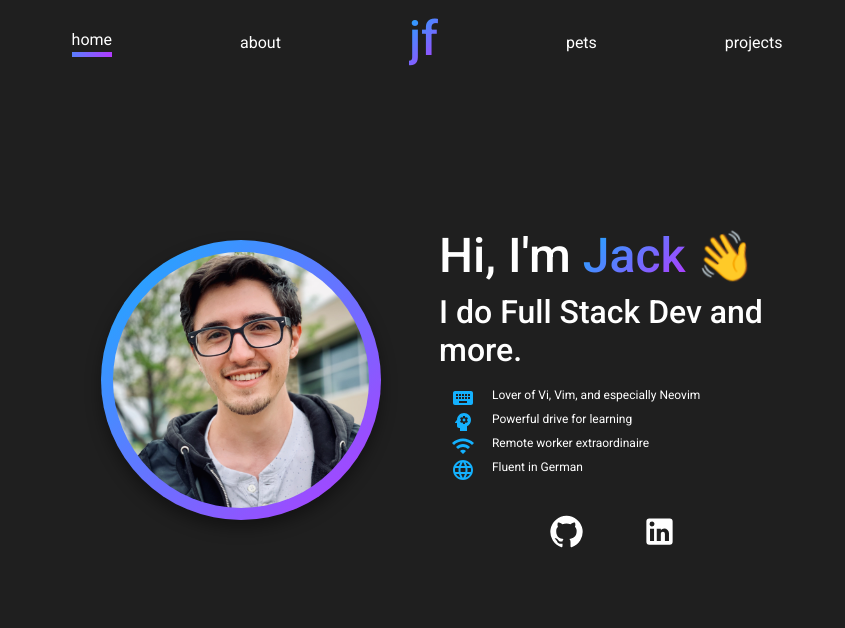
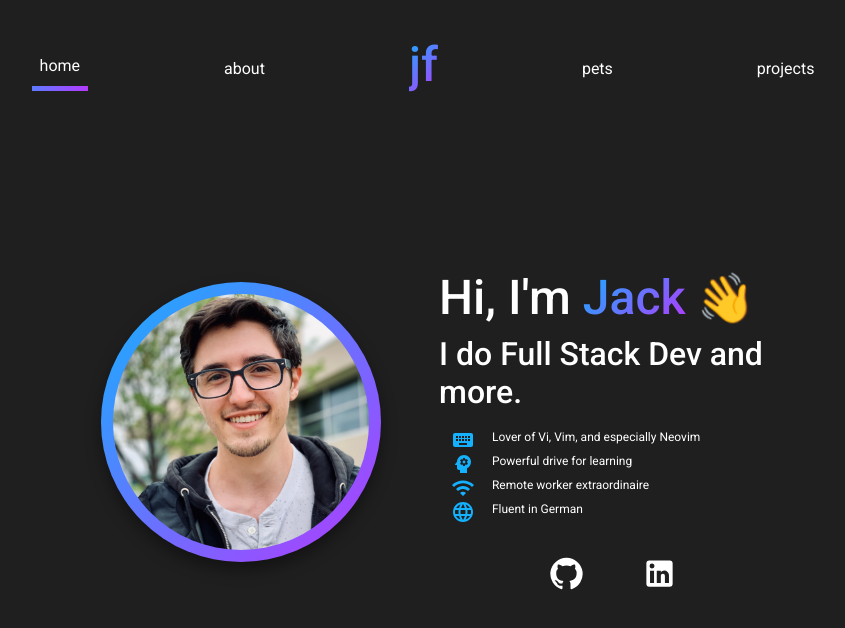
Before and after one commit to jzfraser/jzfraser.github.io, a React (Vite) app: page / in a window 1280 px wide. Shown: the top 628 px of the page, without its empty margins (213-1058 px from the left). Built offline with nearby package versions, Linux system fonts and the light colour scheme.

Commit message:
collapsible navbar

```diff
--- a/src/components/NavBar.tsx
+++ b/src/components/NavBar.tsx
@@ -1,7 +1,7 @@
 import "../styles/NavBar.scss";
 
 import { useState } from "react";
-import { Nav } from "react-bootstrap";
+import { Nav, Navbar } from "react-bootstrap";
 import { Link, useLocation } from "react-router-dom";
 
 function removeLeadingSlash(s: string): string {
@@ -46,15 +46,20 @@ export function NavBar() {
   );
 
   return (
+    <Navbar expand="sm" collapseOnSelect className="navbar">
+      <Navbar.Toggle aria-controls="basic-navbar-nav" />
+      <Navbar.Collapse id="basic-navbar-nav" className="nav">
         <Nav className="nav">
           {links.map((link, index) => {
             const linkClassNames = `navlink ${
               isActive === link.name ? "active" : ""
             } ${link.variant ? link.variant : ""}`;
             return (
-          <Link
+              <Nav.Link
+                eventKey={index}
                 key={index}
                 className={linkClassNames}
+                as={Link}
                 to={link.to}
                 onClick={() => setIsActive(removeLeadingSlash(link.to))}
               >
@@ -63,9 +68,11 @@ export function NavBar() {
                 ) : (
                   link.name
                 )}
-          </Link>
+              </Nav.Link>
             );
           })}
         </Nav>
+      </Navbar.Collapse>
+    </Navbar>
   );
 }
--- a/src/styles/NavBar.scss
+++ b/src/styles/NavBar.scss
@@ -1,4 +1,10 @@
 @import "../App";
+
+.navbar {
+  display: flex;
+  justify-content: center;
+  align-items: center;
+}
 
 .nav {
   justify-content: center;
@@ -14,7 +20,7 @@
 }
 
 .navlink {
-  color: white;
+  color: white !important;
   font-size: 1rem;
   transition: $transition;
   margin-left: 5vw;
```
Lines whose indentation alone changed are shown as unchanged.
